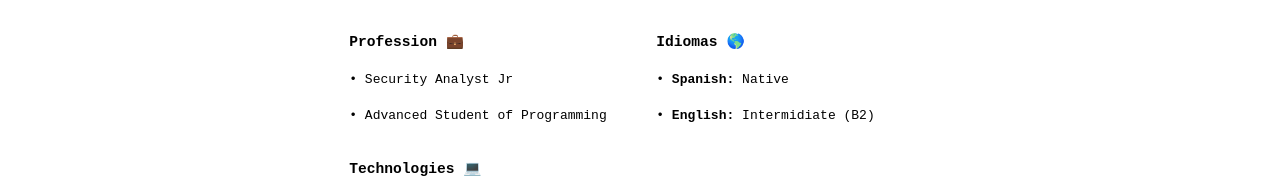
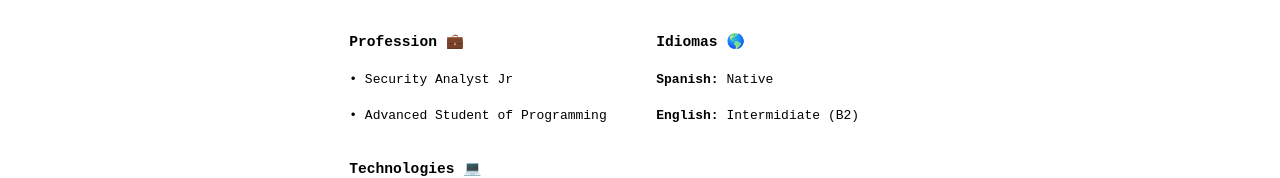
Before and after one commit to francobernardii/Portfolio3, a React (Vite) app: page /AboutMe in a window 1280 px wide. Shown: the part 494-672 px from the top of the page. Built offline with nearby package versions, Linux system fonts and the light colour scheme.

Commit message:
Agregue vercel.json

```diff
--- a/src/Layout/AboutMe.jsx
+++ b/src/Layout/AboutMe.jsx
@@ -18,8 +18,8 @@ function AboutMe() {
                 </div>
                 <div className="flex flex-col gap-5 items-center text-center sm:items-start">
                     <h1 className="text-lg font-bold">Idiomas 🌎</h1>
-                    <span>&#x2022; <b>Spanish:</b> Native</span>
-                    <span>&#x2022; <b>English:</b> Intermidiate (B2)</span>
+                    <span><b>Spanish:</b> Native</span>
+                    <span><b>English:</b> Intermidiate (B2)</span>
                 </div>
                 <div className="flex flex-col gap-5 items-center sm:items-start sm:col-span-2">
                     <h1 className="text-lg font-bold">Technologies 💻</h1>
```
Also changed, not shown: vercel.json (added).
